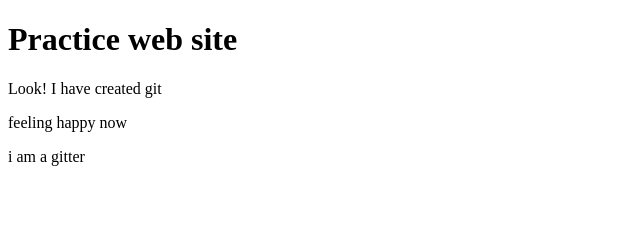
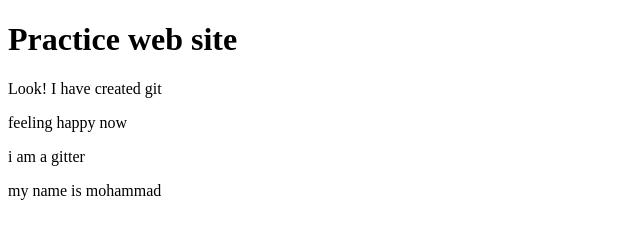
Before and after one commit to mdbinmokhtar/practice-web-site, a plain HTML site: page index.html in a window 1280 px wide. Shown: the whole page, without its empty margins (0-640 px from the left). Drawn offline with Linux system fonts and the light colour scheme.

Commit message:
adding git

```diff
--- a/index.html
+++ b/index.html
@@ -10,6 +10,7 @@
      <P>Look! I have created git</P>
      <p>feeling happy now</p>
      <p>i am a gitter</p>
+     <p>my name is mohammad</p>
 
 </body>
 </html>
```
